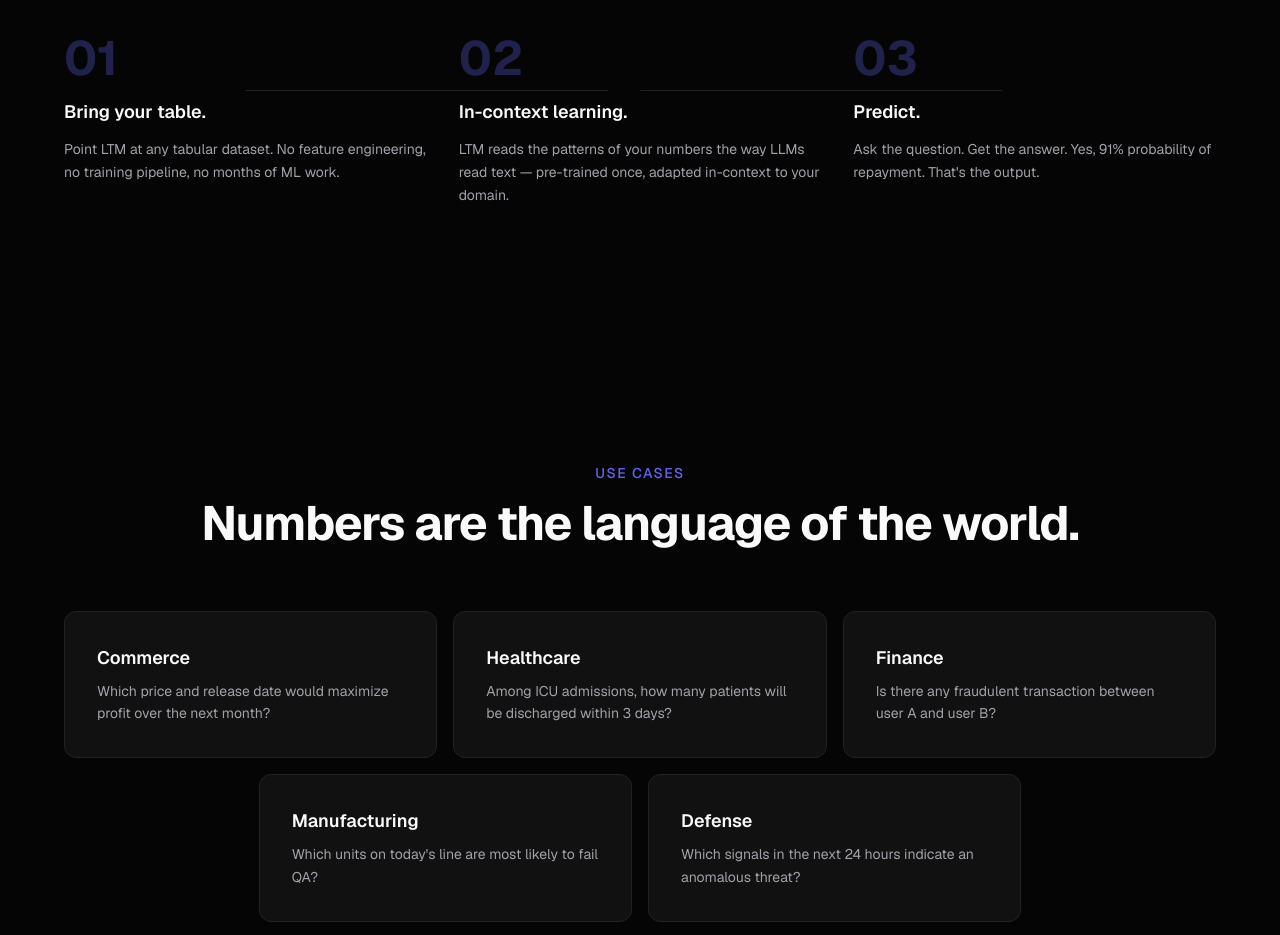
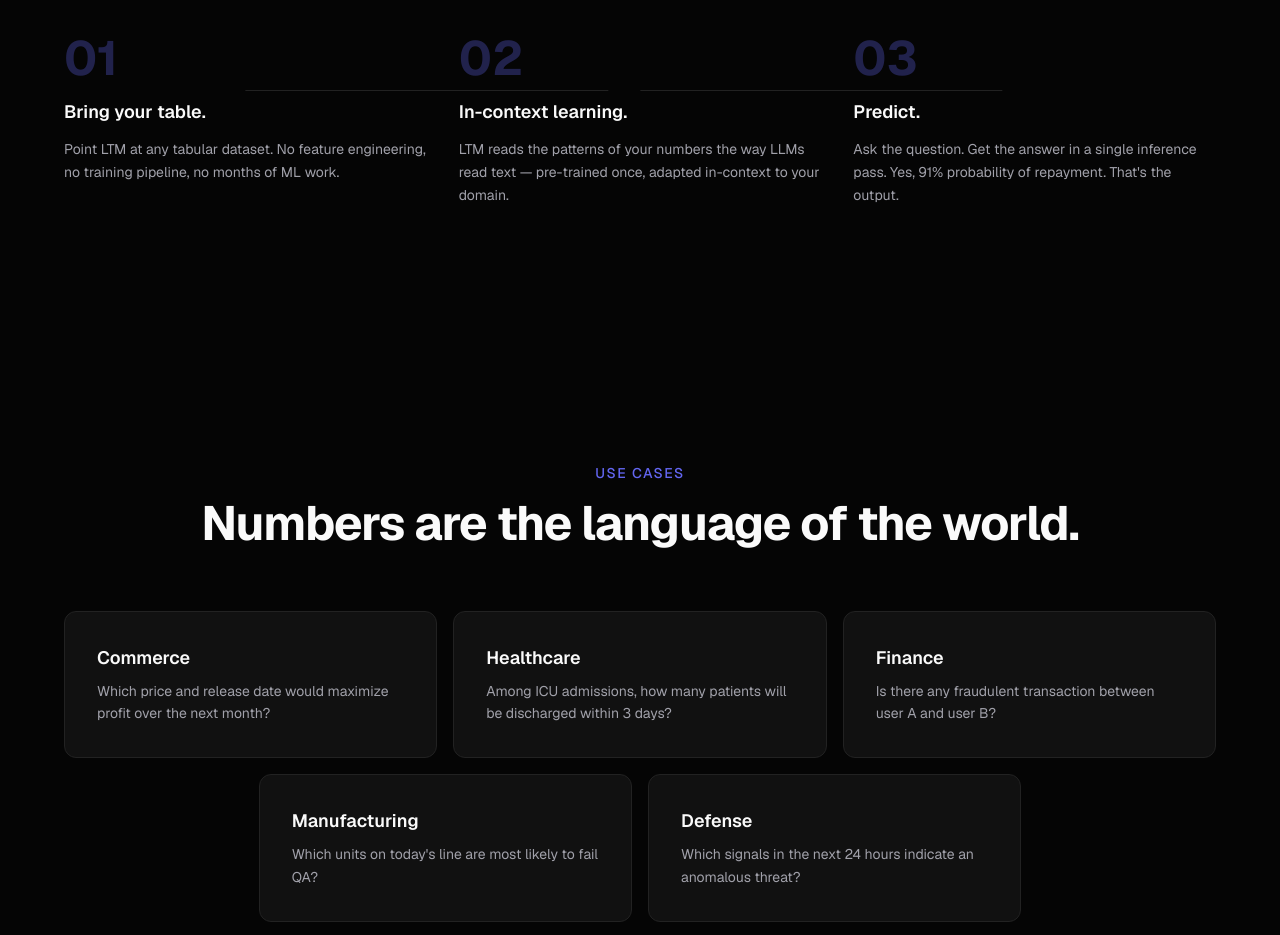
Before and after one commit to nums-ai/nums-ai.github.io, a Next.js app: page / in a window 1280 px wide. Shown: the part 1620-2555 px from the top of the page. Built offline with nearby package versions, Linux system fonts and the light colour scheme.

Commit message:
Surface 'single inference pass' in Step 03 (KR p10)

```diff
--- a/src/app/page.tsx
+++ b/src/app/page.tsx
@@ -213,7 +213,7 @@ const steps: { num: string; title: string; description: React.ReactNode }[] = [
     num: "03",
     title: "Predict.",
     description:
-      "Ask the question. Get the answer. Yes, 91% probability of repayment. That's the output.",
+      "Ask the question. Get the answer in a single inference pass. Yes, 91% probability of repayment. That's the output.",
   },
 ];
 
```
